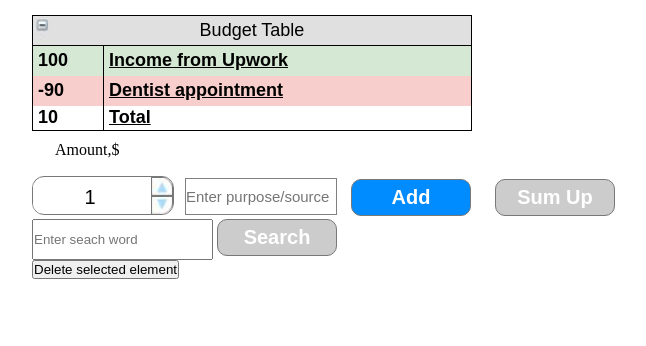
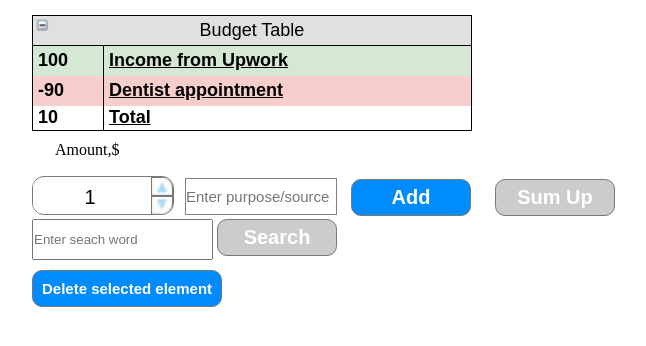
Before and after one commit to Iaroslav-Iatsenko/budget, a plain HTML site: page index.html in a window 1280 px wide. Shown: the part 98-444 px from the top of the page, without its empty margins (268-914 px from the left). Drawn offline with Linux system fonts and the light colour scheme.

Commit message:
Update style.css

```diff
--- a/style.css
+++ b/style.css
@@ -18,6 +18,9 @@ h1 {
 }
 .negative {
 	background-color: #f7cecb;
+}
+.selected {
+	background-color: grey;
 }
 tr {
 	font-size: 18px;
@@ -156,3 +159,17 @@ img {
 #text-to-find {
 	height: 37px;
 }
+#deleteElem {
+	display: inline-block;
+	color: white;
+	background-color: #008bfe;
+	height: 37px;
+	width: 190px;
+	border-radius: 10px;
+	border: 1px solid #787878;
+	font-size: 15px;
+	font-weight: bold;
+	margin-top: 10px;
+
+
+}
```
